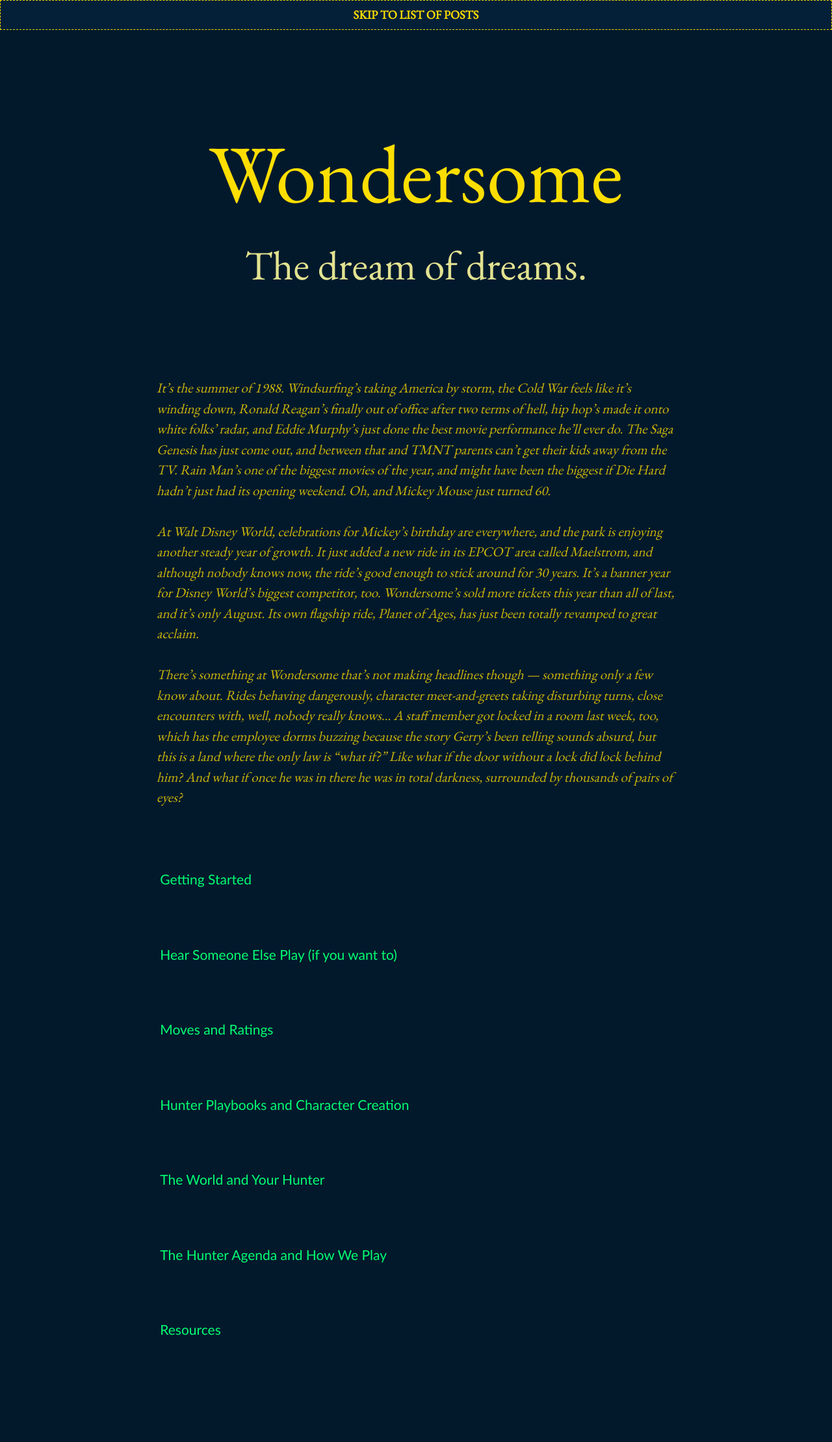
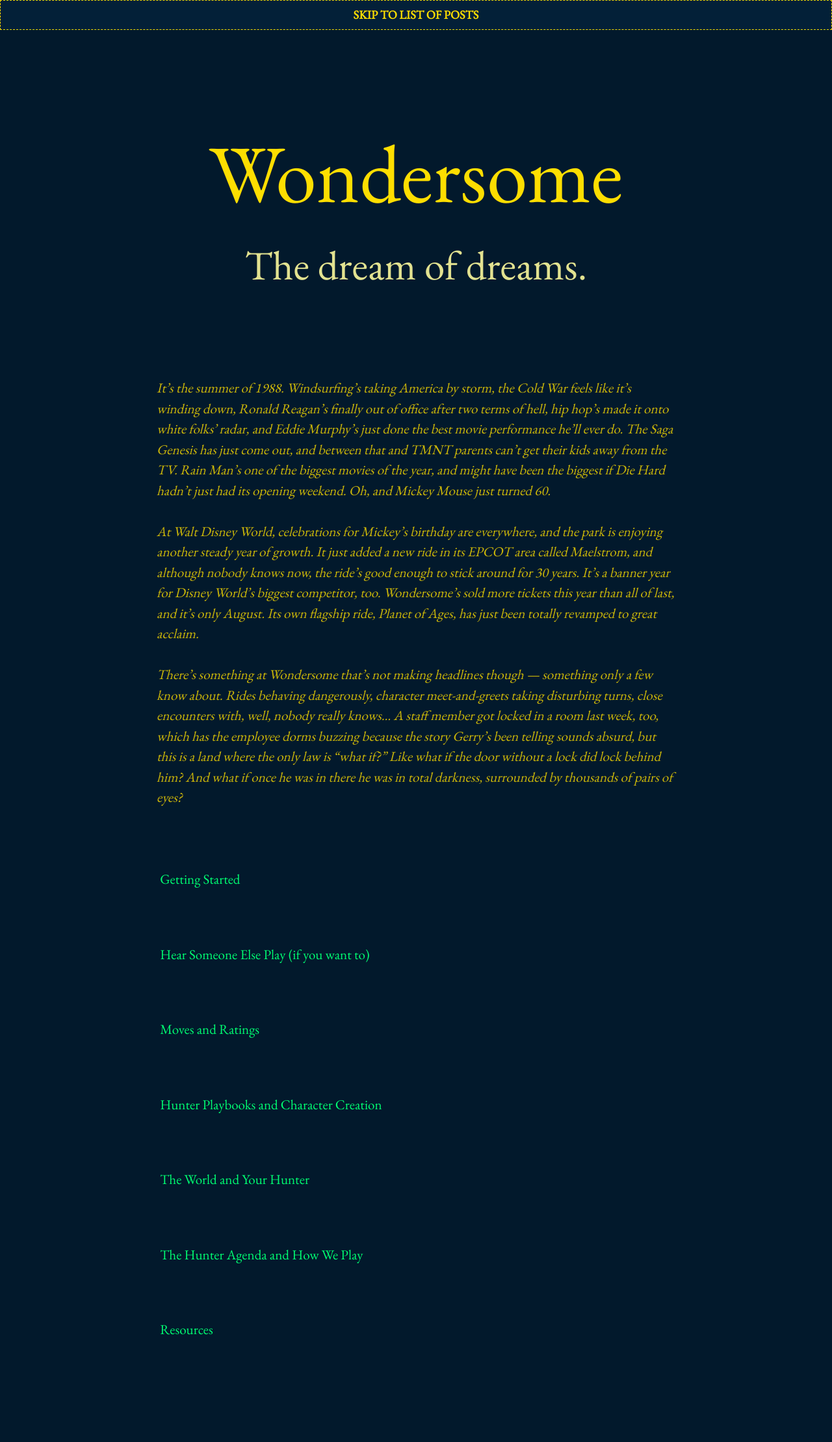
Before and after one commit to agowland/wondersome, a Jekyll site: the page built from index.html, in a window 1280 px wide. Shown: the whole page at 65% size. Built offline with Jekyll 4.4.1, drawn with Linux system fonts in a browser that asks for light colours; the list of posts is cut into pages by our own code.

Commit message:
removed special font family for list items

```diff
--- a/_sass/_post-list.scss
+++ b/_sass/_post-list.scss
@@ -19,7 +19,6 @@
 .post-link {
   color: $accent-color;
   display: flex;
-  font-family: 'Gill Sans', 'Gill Sans MT', Calibri, 'Trebuchet MS', sans-serif;
   flex-direction: column-reverse;
   text-decoration: none;
   padding: .25em;
```
